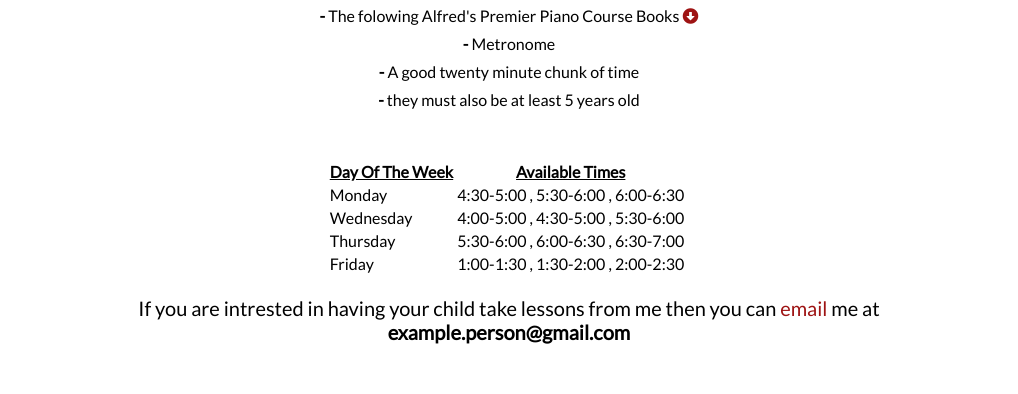
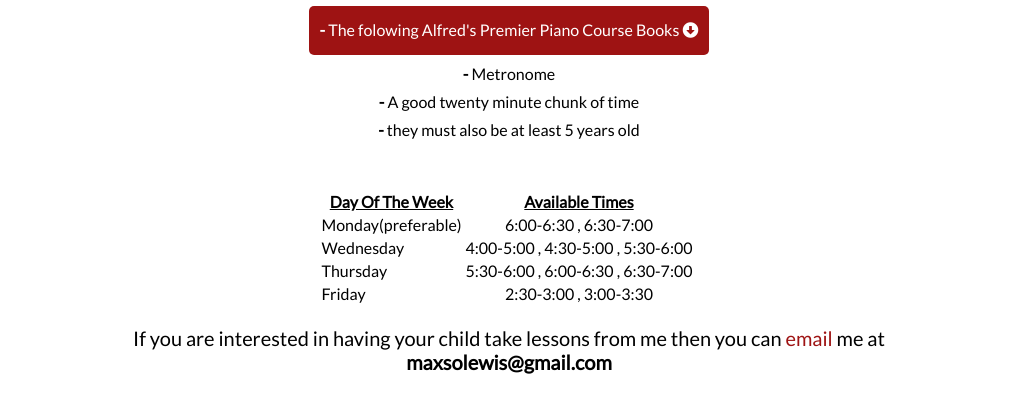
Before and after one commit to Soren7/pianoLessons, a plain HTML site: page new-students.html in a window 1280 px wide. Shown: the part 430-824 px from the top of the page, without its empty margins (131-1149 px from the left). Before the commit the page ends 800 px from the top, so only its background shows below. Drawn offline with nearby package versions, Linux system fonts and the light colour scheme.

Commit message:
I added some stuff

```diff
--- a/dropDown.css
+++ b/dropDown.css
@@ -7,9 +7,25 @@
  }
  #button {
     cursor: pointer;
+    background-color: #9e1313;
+    color: white;
+
+    width: 400px;
+    height: 35px;
+
+    text-align: center;
+
+    margin-left: auto;
+    margin-right: auto;
+    padding-top: 14px;
+
+    border-radius: 5px;
  }
  i {
-    color: #9e1313;
+    color: white;
+ }
+ #button:hover{
+   background-color: #ff3535;
  }
 #rotate {
     -o-transform: rotate(180deg);
--- a/index.html
+++ b/index.html
@@ -1,6 +1,7 @@
 <!DOCTYPE html>
 <html>
     <head>
+        <link rel="shortcut icon" href="https://assets.key-notes.com/octave.png" />
         <link href="https://fonts.googleapis.com/css?family=Lato|Sarabun" rel="stylesheet">
         <link rel="stylesheet" href="styles.css"/>
         <title> piano lessons</title>
@@ -24,22 +25,21 @@
                 <tr>
                     <th> Day Of The Week </th>
                     <th> Available Times</th>
-                </tr>
                     <tr>
-                    <td> Monday </td>
-                    <td> 4:30-5:00 , 5:30-6:00 , 6:00-6:30<td>
-                </tr>
+                        <td> Monday(preferable) </td>
+                        <td class="times"> 6:00-6:30 , 6:30-7:00<td>
+                    </tr>
                 <tr>
                     <td> Wednesday </td>
-                    <td> 4:00-5:00 , 4:30-5:00 , 5:30-6:00</td>
+                    <td class="times"> 4:00-5:00 , 4:30-5:00 , 5:30-6:00</td>
                 </tr>
                 <tr>
                     <td> Thursday </td>
-                    <td> 5:30-6:00 , 6:00-6:30 , 6:30-7:00</td>
+                    <td class="times"> 5:30-6:00 , 6:00-6:30 , 6:30-7:00</td>
                 </tr>
                 <tr>
                     <td> Friday </td>
-                    <td> 1:00-1:30 , 1:30-2:00 , 2:00-2:30<td>
+                    <td class="times">2:30-3:00 , 3:00-3:30<td>
                 </tr>
         </table>
         </div>
--- a/main.js
+++ b/main.js
@@ -11,6 +11,6 @@ function dropDown () {
         alfredBooks.className = 'hide';
         arrow.id = 'rotate';
     }
-}
+};
 
 bookButton.onclick(dropDown());
--- a/new-students.html
+++ b/new-students.html
@@ -1,6 +1,7 @@
 <!DOCTYPE html>
 <html>
     <head>
+        <link rel="shortcut icon" href="https://assets.key-notes.com/octave.png" />
         <link rel="stylesheet" href="https://use.fontawesome.com/releases/v5.6.3/css/all.css" integrity="sha384-UHRtZLI+pbxtHCWp1t77Bi1L4ZtiqrqD80Kn4Z8NTSRyMA2Fd33n5dQ8lWUE00s/" crossorigin="anonymous">
         <link href="https://fonts.googleapis.com/css?family=Lato|Sarabun" rel="stylesheet">
         <link rel="stylesheet" href="styles.css"/>
@@ -37,26 +38,25 @@
             <tr>
                 <th> Day Of The Week </th>
                 <th> Available Times</th>
-                </tr>
                 <tr>
-                    <td> Monday </td>
-                    <td> 4:30-5:00 , 5:30-6:00 , 6:00-6:30<td>
+                    <td> Monday(preferable) </td>
+                    <td class="times"> 6:00-6:30 , 6:30-7:00<td>
                 </tr>
             <tr>
                 <td> Wednesday </td>
-                    <td> 4:00-5:00 , 4:30-5:00 , 5:30-6:00</td>
+                <td class="times"> 4:00-5:00 , 4:30-5:00 , 5:30-6:00</td>
             </tr>
             <tr>
                 <td> Thursday </td>
-                    <td> 5:30-6:00 , 6:00-6:30 , 6:30-7:00</td>
+                <td class="times"> 5:30-6:00 , 6:00-6:30 , 6:30-7:00</td>
             </tr>
             <tr>
                 <td> Friday </td>
-                    <td> 1:00-1:30 , 1:30-2:00 , 2:00-2:30<td>
+                <td class="times">2:30-3:00 , 3:00-3:30<td>
             </tr>
     </table>
          <p id="contact-info">
-            If you are intrested in having your child take lessons from me then you can <a href="https://www.gmail.com">email</a> me at <b>example.person@gmail.com</b>
+            If you are interested in having your child take lessons from me then you can <a href="https://www.gmail.com">email</a> me at <b>maxsolewis@gmail.com</b>
          </p>
          <script src='https://code.jquery.com/jquery-3.1.0.min.js'></script>
          <script src='main.js'>
--- a/styles.css
+++ b/styles.css
@@ -121,6 +121,8 @@ span {
 }
 th {
    text-decoration: underline;
-   /* border-bottom: 1px black solid; */
-   margin-top: 10px;
+   margin-top: 11px;
 }
+.times {
+   text-align: center;
+}
```
Lines whose indentation alone changed are shown as unchanged.
